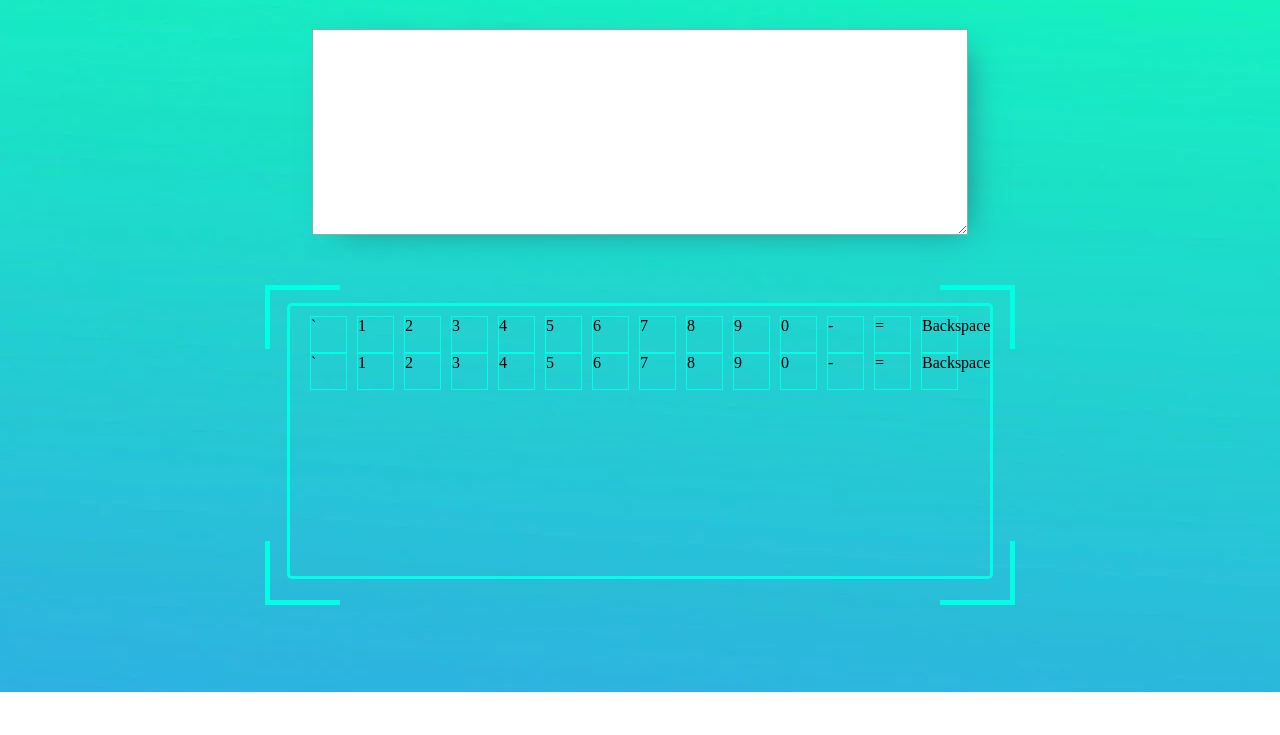
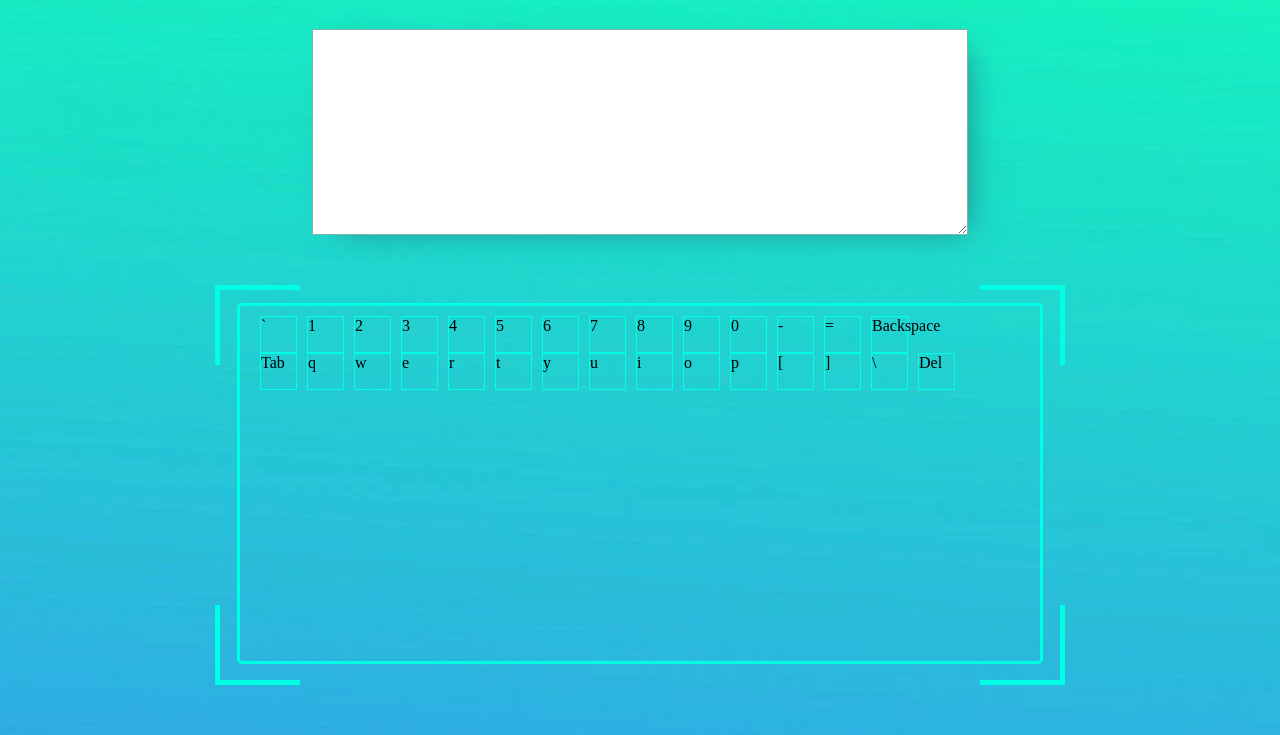
Before and after one commit to Checas1/virtual-keyboard, a website: page index.html in a window 1280 px wide. Shown: the part 108-843 px from the top of the page. Before the commit the page ends 800 px from the top, so only its background shows below. Drawn offline with Linux system fonts and the light colour scheme.

Commit message:
feat: add one keys-line

```diff
--- a/main.js
+++ b/main.js
@@ -115,84 +115,89 @@ const keysArray = [
   ],
   [
     {
-      ru: { default: "ё", shift: "Ё", caps: "Ё", shiftCaps: "ё" },
-      eng: { default: "`", shift: "~", caps: "`", shiftCaps: "`" },
-      code: "Backquote",
+      ru: { default: "Tab", shift: "Tab", caps: "Tab", shiftCaps: "Tab" },
+      eng: { default: "Tab", shift: "Tab", caps: "Tab", shiftCaps: "Tab" },
+      code: "Tab",
     },
     {
-      ru: { default: "1", shift: "!", caps: "1", shiftCaps: "!" },
-      eng: { default: "1", shift: "!", caps: "1", shiftCaps: "!" },
-      code: "Digit1",
+      ru: { default: "й", shift: "Й", caps: "Й", shiftCaps: "й" },
+      eng: { default: "q", shift: "Q", caps: "Q", shiftCaps: "q" },
+      code: "KeyQ",
     },
     {
-      ru: { default: "2", shift: `"`, caps: "2", shiftCaps: `"` },
-      eng: { default: "2", shift: "@", caps: "2", shiftCaps: "@" },
-      code: "Digit2",
+      ru: { default: "ц", shift: `Ц`, caps: "Ц", shiftCaps: `ц` },
+      eng: { default: "w", shift: "W", caps: "W", shiftCaps: "w" },
+      code: "KeyW",
     },
     {
-      ru: { default: "3", shift: `№`, caps: "3", shiftCaps: `№` },
-      eng: { default: "3", shift: "#", caps: "3", shiftCaps: "#" },
-      code: "Digit3",
+      ru: { default: "у", shift: `У`, caps: "У", shiftCaps: `у` },
+      eng: { default: "e", shift: "E", caps: "E", shiftCaps: "e" },
+      code: "KeyE",
     },
     {
-      ru: { default: "4", shift: `%`, caps: "4", shiftCaps: `%` },
-      eng: { default: "4", shift: "$", caps: "4", shiftCaps: "$" },
-      code: "Digit4",
+      ru: { default: "к", shift: `К`, caps: "К", shiftCaps: `к` },
+      eng: { default: "r", shift: "R", caps: "R", shiftCaps: "r" },
+      code: "KeyR",
     },
     {
-      ru: { default: "5", shift: `:`, caps: "5", shiftCaps: `:` },
-      eng: { default: "5", shift: "%", caps: "5", shiftCaps: "%" },
-      code: "Digit5",
+      ru: { default: "е", shift: `Е`, caps: "Е", shiftCaps: `е` },
+      eng: { default: "t", shift: "T", caps: "T", shiftCaps: "t" },
+      code: "KeyT",
     },
     {
-      ru: { default: "6", shift: `,`, caps: "6", shiftCaps: `,` },
-      eng: { default: "6", shift: "^", caps: "6", shiftCaps: "^" },
-      code: "Digit6",
+      ru: { default: "н", shift: `Н`, caps: "Н", shiftCaps: `н` },
+      eng: { default: "y", shift: "Y", caps: "Y", shiftCaps: "y" },
+      code: "KeyY",
     },
     {
-      ru: { default: "7", shift: `.`, caps: "7", shiftCaps: `.` },
-      eng: { default: "7", shift: "&", caps: "7", shiftCaps: "&" },
-      code: "Digit7",
+      ru: { default: "г", shift: `Г`, caps: "Г", shiftCaps: `г` },
+      eng: { default: "u", shift: "U", caps: "U", shiftCaps: "u" },
+      code: "KeyU",
     },
     {
-      ru: { default: "8", shift: `;`, caps: "8", shiftCaps: `;` },
-      eng: { default: "8", shift: "*", caps: "8", shiftCaps: "*" },
-      code: "Digit8",
+      ru: { default: "ш", shift: `Ш`, caps: "Ш", shiftCaps: `ш` },
+      eng: { default: "i", shift: "I", caps: "I", shiftCaps: "i" },
+      code: "KeyI",
     },
     {
-      ru: { default: "9", shift: `(`, caps: "9", shiftCaps: `(` },
-      eng: { default: "9", shift: "(", caps: "9", shiftCaps: "(" },
-      code: "Digit9",
+      ru: { default: "щ", shift: `Щ`, caps: "Щ", shiftCaps: `щ` },
+      eng: { default: "o", shift: "O", caps: "O", shiftCaps: "o" },
+      code: "KeyO",
     },
     {
-      ru: { default: "0", shift: `)`, caps: "0", shiftCaps: `)` },
-      eng: { default: "0", shift: ")", caps: "0", shiftCaps: ")" },
-      code: "Digit0",
+      ru: { default: "з", shift: `З`, caps: "З", shiftCaps: `з` },
+      eng: { default: "p", shift: "P", caps: "P", shiftCaps: "p" },
+      code: "KeyP",
     },
     {
-      ru: { default: "-", shift: `_`, caps: "-", shiftCaps: `_` },
-      eng: { default: "-", shift: "_", caps: "-", shiftCaps: "_" },
-      code: "Minus",
+      ru: { default: "х", shift: `Х`, caps: "Х", shiftCaps: `х` },
+      eng: { default: "[", shift: "{", caps: "[", shiftCaps: "{" },
+      code: "BracketLeft",
     },
     {
-      ru: { default: "=", shift: `+`, caps: "=", shiftCaps: `+` },
-      eng: { default: "=", shift: "+", caps: "=", shiftCaps: "+" },
-      code: "Equal",
+      ru: { default: "ъ", shift: `Ъ`, caps: "Ъ", shiftCaps: `ъ` },
+      eng: { default: "]", shift: "}", caps: "]", shiftCaps: "}" },
+      code: "BracketRight",
+    },
+    {
+      ru: { default: `\\`, shift: `/`, caps: "\\", shiftCaps: `/` },
+      eng: { default: "\\", shift: "/", caps: "\\", shiftCaps: "/" },
+      code: "Backslash",
     },
     {
       ru: {
-        default: "Backspace",
-        shift: `Backspace`,
-        caps: "Backspace",
-        shiftCaps: `Backspace`,
+        default: "Del",
+        shift: `Del`,
+        caps: "Del",
+        shiftCaps: `Del`,
       },
       eng: {
-        default: "Backspace",
-        shift: "Backspace",
-        caps: "Backspace",
-        shiftCaps: "Backspace",
+        default: "Del",
+        shift: "Del",
+        caps: "Del",
+        shiftCaps: "Del",
       },
-      code: "Backspace",
+      code: "Delete",
     },
   ],
   [],
@@ -298,12 +303,19 @@ function createEngKeys(i, keys) {
 }
 
 // Check Shift Button
-
+// Current button
+let currentKey = document.querySelectorAll(".key");
 let defaultKeyses = document.querySelectorAll(".key_default");
 let shiftKeys = document.querySelectorAll(".key_shift");
 
 document.addEventListener("keydown", function (event) {
-  console.log(event.code);
+  currentKey.forEach((element) => {
+    if (element.className.includes(event.code)) {
+      element.classList.add("active");
+    }
+    console.log(event.repeat);
+  });
+
   if (event.code == "ShiftLeft") {
     shiftKeys.forEach((element) => {
       element.classList.toggle("hide");
@@ -315,7 +327,12 @@ document.addEventListener("keydown", function (event) {
 });
 
 document.addEventListener("keyup", function (event) {
-  console.log(event.code);
+  currentKey.forEach((element) => {
+    if (element.className.includes(event.code)) {
+      element.classList.remove("active");
+    }
+  });
+
   if (event.code == "ShiftLeft") {
     shiftKeys.forEach((element) => {
       element.classList.toggle("hide");
--- a/style.css
+++ b/style.css
@@ -24,16 +24,16 @@
 }
 
 .main__keyboard {
-  width: 750px;
-  height: 320px;
+  width: 850px;
+  height: 400px;
   margin: 50px auto;
   /* padding: 20px; */
   background-image:
-    linear-gradient(#00ffe5 20%, transparent 20%, transparent calc(320px - 20%), #00ffe5 calc(320px - 20%)),
-    linear-gradient(90deg, #00ffe5 10%, transparent 10%, transparent calc(750px - 10%), #00ffe5 calc(750px - 10%)),
-    linear-gradient(#00ffe5 20%, transparent 20%, transparent calc(320px - 20%), #00ffe5 calc(320px - 20%)),
-    linear-gradient(90deg, #00ffe5 10%, transparent 10%, transparent calc(750px - 10%), #00ffe5 calc(750px - 10%));
-  background-size: 5px 320px, 750px 5px, 5px 320px, 750px 5px;
+    linear-gradient(#00ffe5 20%, transparent 20%, transparent calc(400px - 20%), #00ffe5 calc(400px - 20%)),
+    linear-gradient(90deg, #00ffe5 10%, transparent 10%, transparent calc(850px - 10%), #00ffe5 calc(850px - 10%)),
+    linear-gradient(#00ffe5 20%, transparent 20%, transparent calc(400px - 20%), #00ffe5 calc(400px - 20%)),
+    linear-gradient(90deg, #00ffe5 10%, transparent 10%, transparent calc(850px - 10%), #00ffe5 calc(850px - 10%));
+  background-size: 5px 400px, 850px 5px, 5px 400px, 850px 5px;
   background-position: 0 0, 0 0, 100% 100%, 100% 100%;
   background-repeat: no-repeat, no-repeat, no-repeat, no-repeat;
 }
@@ -44,8 +44,8 @@
   margin: 40px 20px 20px 22px;
   border-radius: 5px;
   border: 3px solid #00ffe5;
-  width: 680px;
-  height: 250px;
+  width: 780px;
+  height: 335px;
   padding: 10px;
 }
 
```
